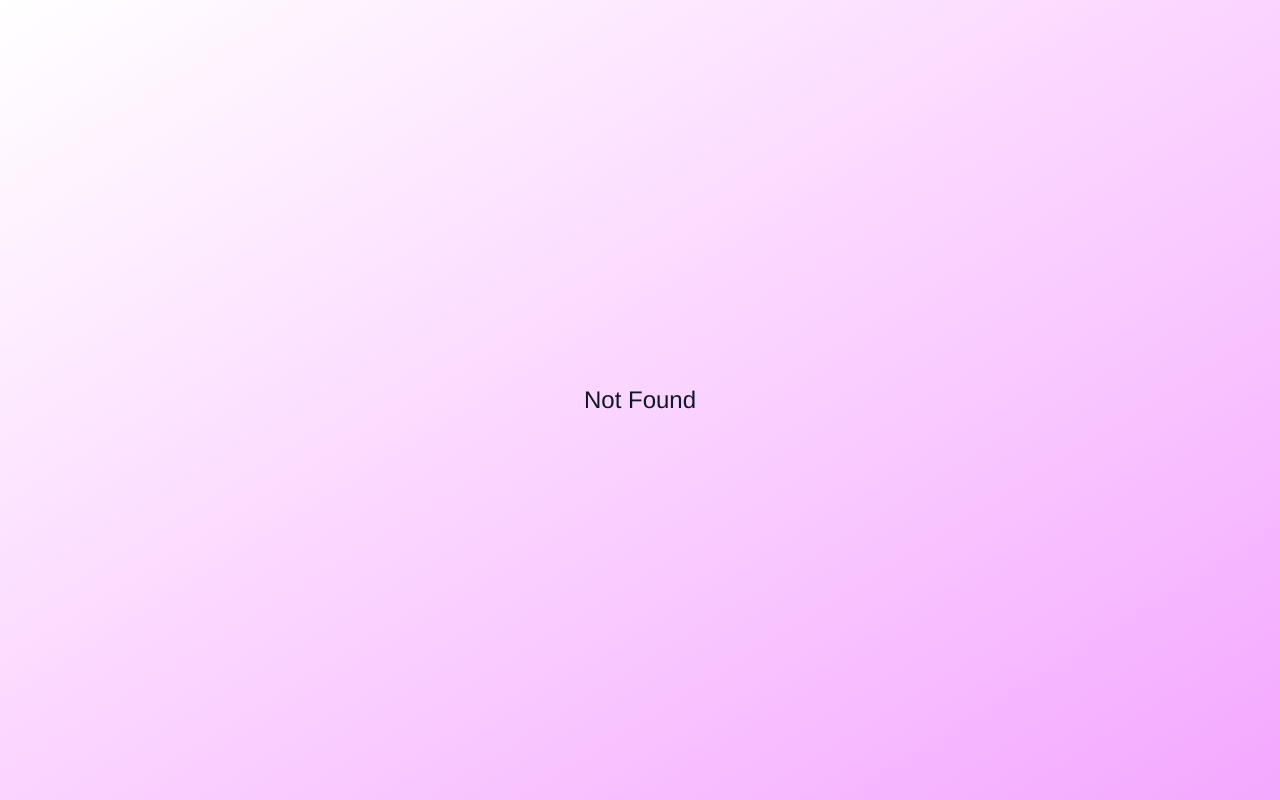
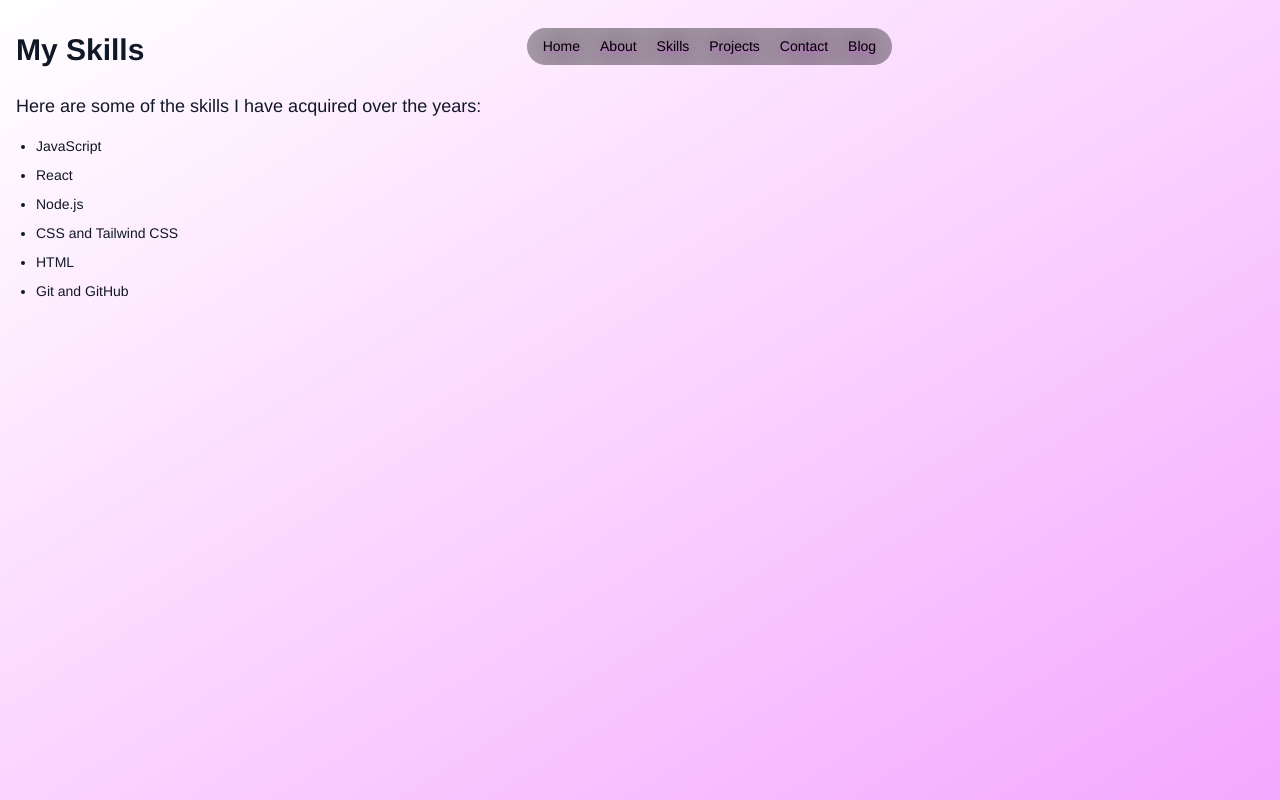
Before and after one commit to Ama-Nkansah/Personal_Website, a React (Vite) app: page /skills in a window 1280 px wide. Built offline with nearby package versions, Linux system fonts and the light colour scheme; a web font is replaced by a local one.

Commit message:
theme persistence

```diff
--- a/index.html
+++ b/index.html
@@ -1,5 +1,5 @@
 <!doctype html>
-<html lang="en">
+<html lang="en" class="dark">
   <head>
     <meta charset="UTF-8" />
     <meta name="viewport" content="width=device-width, initial-scale=1.0" />
@@ -7,8 +7,9 @@
     <link rel="preconnect" href="https://fonts.googleapis.com">
     <link rel="preconnect" href="https://fonts.gstatic.com" crossorigin>
     <link href="https://fonts.googleapis.com/css2?family=Agu+Display&family=Delius&family=Delius+Swash+Caps&family=Marck+Script&family=Noto+Serif:ital,wght@0,100..900;1,100..900&family=Tilt+Neon&display=swap" rel="stylesheet">
+
    <script>
-        const userPref = localStorage.theme;
+        const userPref = localStorage.getItem('theme');
       if (
         userPref === "dark" ||
         (!userPref && window.matchMedia("(prefers-color-scheme: dark)").matches)
--- a/src/App.jsx
+++ b/src/App.jsx
@@ -1,20 +1,19 @@
-import { BrowserRouter,Route,Routes} from 'react-router-dom';
+import {Route,Routes} from 'react-router-dom';
 import {Home} from "./pages/Home";
 import {About} from "./pages/About";
+import {Skills} from "./pages/Skills";
 import {NotFound} from "./pages/NotFound";
 
 
 function App() {
-
   return (
     <div>
-        <BrowserRouter>
           <Routes>
             <Route index element={<Home />} />
             <Route path="*" element={<NotFound />} />
             <Route path="/about" element={<About />} />
+            <Route path="/skills" element={<Skills />} />
           </Routes>
-        </BrowserRouter>
     </div>
   );
 
--- a/src/components/about/aboutMPA.jsx
+++ b/src/components/about/aboutMPA.jsx
@@ -32,7 +32,7 @@ export default function AboutMPA() {
         onClick={() => window.scrollTo({ top: 0, behavior: "smooth" })}>
        👆 Return to Preview
       </button>
-      <h1 className="text-4xl font-bold text-center ">About Me</h1>
+      <h1 className="text-4xl font-bold text-center -translate-y-14 ">About Me</h1>
 
       <div className="grid grid-cols-1 md:grid-cols-2 gap-4 p-5 -translate-y-20">
          <Carousel />
--- a/src/components/common/my-logo.jsx
+++ b/src/components/common/my-logo.jsx
@@ -3,7 +3,7 @@ import { Link } from 'react-router-dom';
 
 export const Logo = () => {
   return (
-<div className="container -translate-y-3 flex items-center px-5 gap-2">
+<div className="container -translate-y-8 flex items-center px-7 gap-2">
       <Link to="/" className="text-xl font-medium flex items-center gap-1 dark:text-fuchsia-200">
         <span>
           <span className="text-glow text-foreground stroke-black text-shadow-lg/20 text-shadow-fuchsia-400 dark:text-shadow-none" style={{ fontFamily: "Rubik Bubbles, system-ui", fontSize: '24px', fontStyle:"normal" }}>Ama </span> <CodeXml className="inline-block"/>
--- a/src/components/home/ThemeToggle.jsx
+++ b/src/components/home/ThemeToggle.jsx
@@ -1,31 +1,25 @@
-import {Sun , Moon} from "lucide-react";
-import { useState ,useEffect } from "react";
+import { Sun, Moon } from "lucide-react";
 import { cn } from "@/lib/utils";
+import { useTheme } from "../../hooks/ThemeContext";
 
 export const ThemeToggle = () => {
-  const [isDarkMode, setIsDarkMode] = useState(false);
-
-  useEffect(() => {
-    setIsDarkMode(document.documentElement.classList.contains("dark"));
-  }, []);
-
- const toggleTheme = () => {
-  const newMode = !isDarkMode;
-  setIsDarkMode(newMode);
-
-  if (newMode) {
-    document.documentElement.classList.add("dark");
-  } else {
-    document.documentElement.classList.remove("dark");
-  }
-};
+  const { isDarkMode, toggleTheme } = useTheme();
 
   return (
-    <button onClick={toggleTheme} className = {cn("sticky top-5 translate-x-365 right-4 p-2 rounded-full transition-colors duration-300 bg-gray-500",
-      "focus:outline-1 z-50 dark:outline-fuchsia-200"
-    )}
-    >
-      {isDarkMode ? < Moon className="h-5 w-5 text-black-900 dark:text-fuchsia-200"/> : <Sun className="h-5 w-5 text-black"/>}
-    </button>
+    <div>
+      <button
+        onClick={toggleTheme}
+        className={cn(
+          "sticky top-5 translate-x-365 right-4 p-2 mt-6 rounded-full transition-colors duration-300 bg-gray-500",
+          "focus:outline-1 z-50 dark:outline-fuchsia-200"
+        )}
+      >
+        {isDarkMode ? (
+          <Moon className="h-5 w-5 text-black-900 dark:text-fuchsia-200"/>
+        ) : (
+          <Sun className="h-5 w-5 text-black"/>
+        )}
+      </button>
+    </div>
   );
-}
+};
--- /dev/null
+++ b/src/components/skills/tech-stack.jsx
@@ -0,0 +1,21 @@
+import {Navbar} from "../common/Navbar";
+
+export const Stack = () => {
+  return (
+    <div className="min-h-screen bg-gradient-to-br from-white to-fuchsia-300 text-gray-900 dark:bg-none dark:bg-[#21292c] dark:text-gray-100 overflow-x-hidden">
+      <Navbar />
+      <div className="container mx-auto px-4 py-8">
+        <h1 className="text-3xl font-bold mb-6">My Skills</h1>
+        <p className="text-lg mb-4">Here are some of the skills I have acquired over the years:</p>
+        <ul className="list-disc pl-5 space-y-2">
+          <li>JavaScript</li>
+          <li>React</li>
+          <li>Node.js</li>
+          <li>CSS and Tailwind CSS</li>
+          <li>HTML</li>
+          <li>Git and GitHub</li>
+        </ul>
+      </div>
+    </div>
+  );
+}
--- /dev/null
+++ b/src/hooks/ThemeContext.jsx
@@ -0,0 +1,49 @@
+import { createContext, useContext, useState, useEffect } from 'react';
+
+const ThemeContext = createContext();
+
+export const useTheme = () => {
+  const context = useContext(ThemeContext);
+  if (!context) {
+    throw new Error('useTheme must be used within a ThemeProvider');
+  }
+  return context;
+};
+
+export const ThemeProvider = ({ children }) => {
+  const [isDarkMode, setIsDarkMode] = useState(false);
+
+  useEffect(() => {
+    const savedTheme = localStorage.getItem('theme');
+    const systemPrefersDark = window.matchMedia('(prefers-color-scheme: dark)').matches;
+
+    const shouldBeDark = savedTheme === 'dark' || (!savedTheme && systemPrefersDark);
+
+    setIsDarkMode(shouldBeDark);
+
+    if (shouldBeDark) {
+      document.documentElement.classList.add("dark");
+    } else {
+      document.documentElement.classList.remove("dark");
+    }
+  }, []);
+
+  const toggleTheme = () => {
+    const newMode = !isDarkMode;
+    setIsDarkMode(newMode);
+
+    localStorage.setItem('theme', newMode ? 'dark' : 'light');
+
+    if (newMode) {
+      document.documentElement.classList.add("dark");
+    } else {
+      document.documentElement.classList.remove("dark");
+    }
+  };
+
+  return (
+    <ThemeContext.Provider value={{ isDarkMode, toggleTheme }}>
+      {children}
+    </ThemeContext.Provider>
+  );
+};
--- a/src/index.jsx
+++ b/src/index.jsx
@@ -1,11 +1,16 @@
 import { StrictMode } from 'react'
 import { createRoot } from 'react-dom/client'
+import { BrowserRouter } from 'react-router-dom';
+import { ThemeProvider } from './hooks/ThemeContext.jsx';
 import './index.css'
 import App from './App.jsx'
 
 const root = createRoot(document.getElementById('root'))
 root.render(
-   <StrictMode>
-      <App />
-  </StrictMode>
+   <BrowserRouter>
+      <StrictMode>
+         <App />
+      </StrictMode>
+   </BrowserRouter>
+
 )
--- a/src/pages/Home.jsx
+++ b/src/pages/Home.jsx
@@ -1,4 +1,5 @@
 import { useEffect, useState } from 'react';
+import { ThemeProvider } from "../hooks/ThemeContext";
 import { ThemeToggle } from "../components/home/ThemeToggle";
 import { Navbar } from "../components/common/Navbar";
 import { Hero } from "../components/home/Hero";
@@ -6,21 +7,24 @@ import Loader from "../components/home/loader";
 import AboutTeaser from '../components/about/aboutTeaser';
 
 export const Home = () => {
+
   const [loadingDone, setLoadingDone] = useState(false);
   const [shouldShowLoader, setShouldShowLoader] = useState(false);
 
 useEffect(() => {
-    const navType = window.performance.getEntriesByType("navigation")[0]?.type;
-     console.log("NAV TYPE:", navType);
+  const browserNavType =
+      performance.getEntriesByType("navigation")[0]?.type;
+      console.log("Browser Navigation Type:", browserNavType);
 
-     // TODO: Fix bug where browser back arrow shows loader due to "reload" nav type.
 
-    const isFreshVisit = navType === "navigate" || navType === "reload";
+  const isFreshVisit =
+  browserNavType === "navigate" ||
+  browserNavType === "reload";
+
   if (isFreshVisit) {
     setShouldShowLoader(true);
   } else {
     setLoadingDone(true);
-
   }
 }, []);
 
@@ -31,10 +35,12 @@ export const Home = () => {
 
   return (
     <div className="min-h-screen bg-gradient-to-br from-white to-fuchsia-300 text-gray-900 dark:bg-none dark:bg-[#21292c] dark:text-gray-100 overflow-x-hidden">
-      <ThemeToggle />
+      <ThemeProvider>
+        <ThemeToggle/>
         <Navbar />
         <Hero />
        <AboutTeaser/>
+      </ThemeProvider>
     </div>
   );
 };
--- /dev/null
+++ b/src/pages/Skills.jsx
@@ -0,0 +1,11 @@
+import {Stack} from "../components/skills/tech-stack";
+import {Navbar} from "../components/common/Navbar";
+
+export const Skills = () => {
+  return (
+    <div className="min-h-screen bg-gradient-to-br from-white to-fuchsia-300 text-gray-900 dark:bg-none dark:bg-[#21292c] dark:text-gray-100 overflow-x-hidden">
+      <Navbar />
+      <Stack />
+    </div>
+  );
+}
```
Lines whose indentation alone changed are shown as unchanged.
